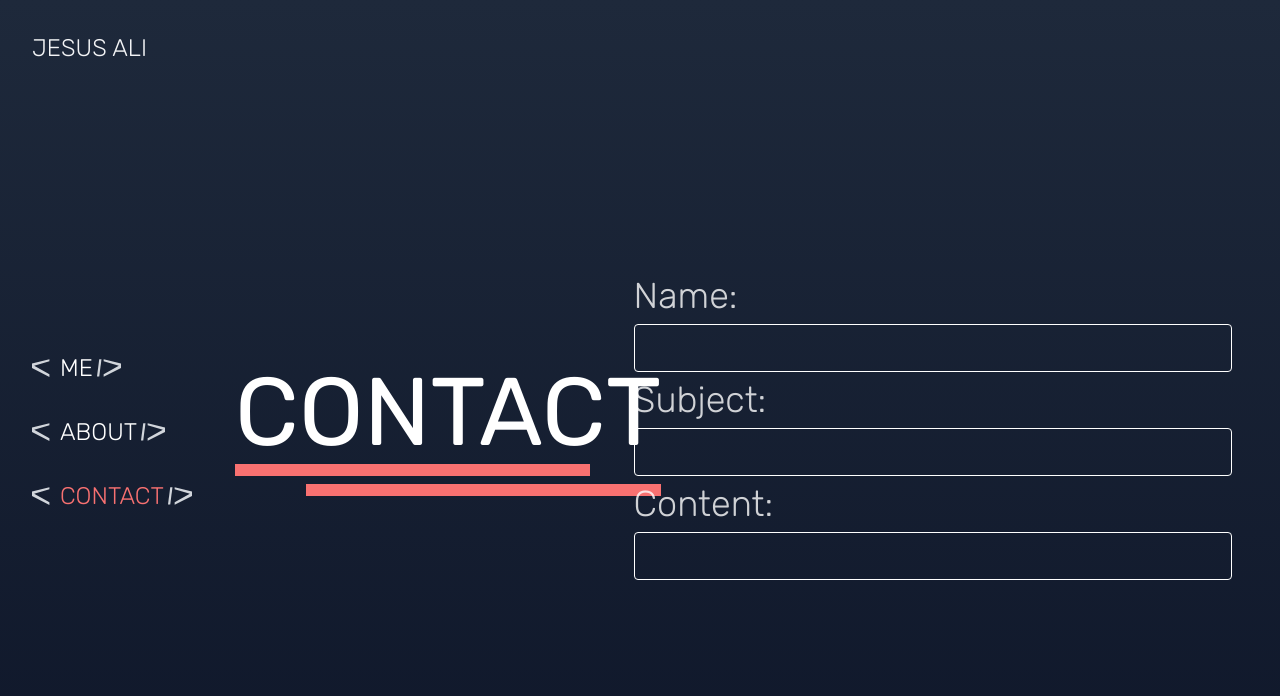
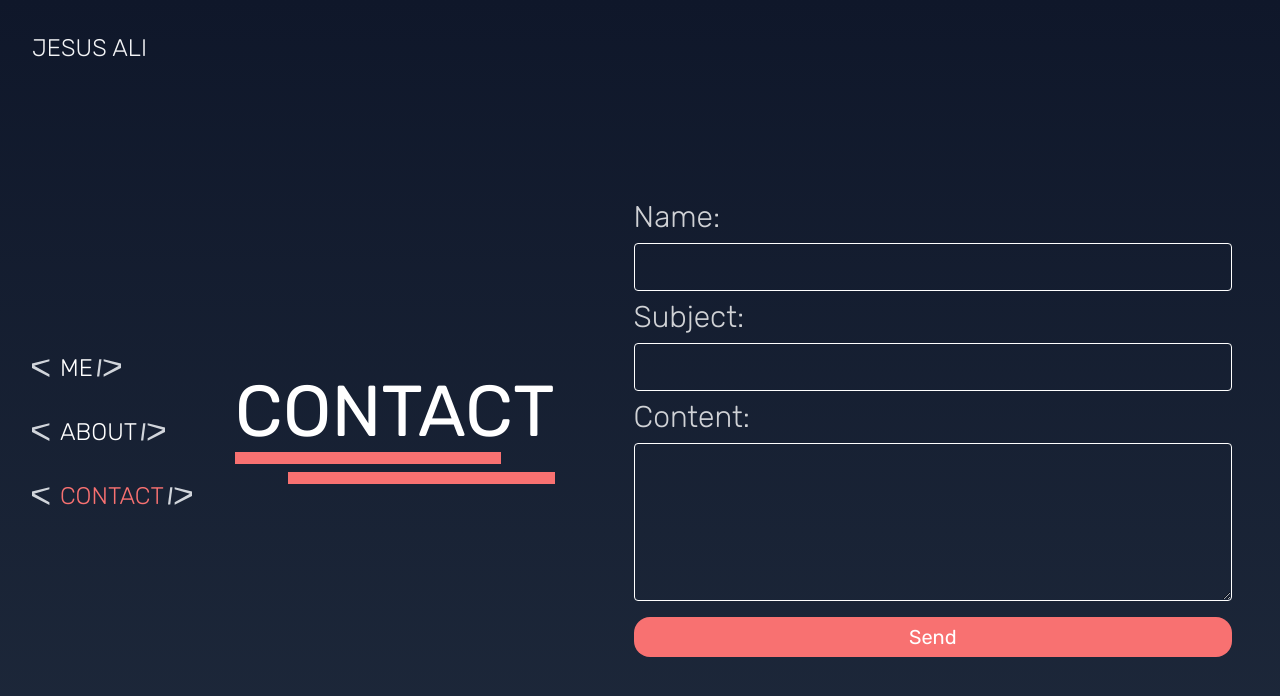
Before and after one commit to Ali-09/ali-001, a Next.js app: page /contact in a window 1280 px wide. Shown: the top 696 px of the page. Built offline with nearby package versions, Linux system fonts and the light colour scheme.

Commit message:
buttton send in contact and changes in all sections

```diff
--- a/components/LinkItem.js
+++ b/components/LinkItem.js
@@ -12,7 +12,7 @@ const LinkItem = ({tag}) => {
     const router = useRouter()
 
     return (
-        <button onClick={(e)=>{e.preventDefault();setSection(tag.section); router.push(tag.section)}} className="flex cursor-pointer fill-current items-center text-gray-300 mx-2 md:mx-0 my-4">
+        <button onClick={(e)=>{e.preventDefault();setSection(tag.section); router.push(tag.section)}} className="flex hover:opacity-80 cursor-pointer fill-current items-center text-gray-300 mx-2 md:mx-0 my-4">
             <OpenTagIcon className="w-3 h-3 md:w-6 md:h-6"/>
                 <p className={`text-md md:text-2xl px-1 font-light ${section === tag.section ? 'transition duration-1000 ease-in-out text-red-400' : null}`}>{tag.title}</p>
             <EndTagIcon className="w-3 h-3 md:w-6 md:h-6"/>
--- a/components/sections/about/index.js
+++ b/components/sections/about/index.js
@@ -6,7 +6,7 @@ import Description from '@components/sections/about/Description'
 const About = () => {
     return (
         <div className="about">
-            <div className="text-left flex items-center md:w-2/5 w-full flex-col justify-center">
+            <div className="text-left flex md:w-2/5 w-full flex-col justify-center">
                 <TitleGeneral text="ABOUT"/>
             </div>
             <div className="md:w-3/5 w-full md:self-center">
--- a/components/sections/contact/index.js
+++ b/components/sections/contact/index.js
@@ -9,12 +9,14 @@ const Contact = () => {
             </div>
             <div className="md:w-3/5 w-full md:self-center">
                 <form className="flex flex-col">
+
                     <p className="text">Name:</p>
                     <input defaultValue=""/>
                     <p className="text">Subject:</p>
                     <input defaultValue=""/>
                     <p className="text">Content:</p>
-                    <input defaultValue=""/>
+                    <textarea rows={5}></textarea>
+                    <button className="btn-send hover:opacity-80" onClick={(e)=>e.preventDefault()}>Send</button>
                 </form>
             </div>
         </div>
--- a/components/sections/me/Title.js
+++ b/components/sections/me/Title.js
@@ -20,7 +20,7 @@ const Title = () => {
                 setSentence(sentence => sentence+arr[index])
                 index++
                 typeWritten()
-            },300)
+            },400)
         }
     },[index,title])
 
@@ -31,8 +31,8 @@ const Title = () => {
     return (
         <div className="fixed md:relative self-center md:w-2/6">
             <div className="flex items-center">
-                <h1 className="text-5xl md:text-8xl whitespace-pre">{sentece}</h1>
-                <p className="text-5xl md:text-8xl animate-fade">|</p>
+                <h1 className="text-5xl md:text-7xl whitespace-pre">{sentece}</h1>
+                <p className="text-5xl md:text-7xl animate-fade">|</p>
             </div>
             <p className="text-3xl md:text-4xl text-red-400">Front End Developer</p>
         </div>
--- a/styles/globals.css
+++ b/styles/globals.css
@@ -5,7 +5,7 @@
 @tailwind utilities;
 
 html{
-  @apply overflow-hidden h-screen max-w-full max-h-screen leading-tight bg-blueGray-900 bg-gradient-to-t from-blueGray-900 to-blueGray-800;
+  @apply overflow-hidden h-screen max-w-full max-h-screen leading-tight bg-blueGray-800 bg-gradient-to-t from-blueGray-800 to-blueGray-900;
 }
 
 body{
@@ -19,15 +19,19 @@ h1, h2, h3, h4, h5, p, a, button {
   @apply text-white font-rubik;
 }
 
-input{
-  @apply my-2 w-full h-12 p-2 rounded bg-transparent border border-white text-opacity-75 text-white;
+input, textarea{
+  @apply my-2 w-full h-12 p-2 rounded bg-transparent border border-white text-opacity-75 text-white text-xl;
 }
 
-input:hover{
+textarea{
+  @apply h-auto;
+}
+
+input:hover, textarea:hover{
   @apply text-opacity-100 border-2;
 }
 
-input:focus{
+input:focus, textarea:focus{
   @apply outline-none border-2 border-red-400;
 }
 
@@ -64,11 +68,11 @@ input:focus{
 }
 
 .title{
-  @apply text-5xl md:text-8xl;
+  @apply text-5xl md:text-7xl;
 }
 
 .text{
-  @apply text-2xl md:text-4xl text-justify font-thin break-all text-opacity-80;
+  @apply text-2xl md:text-3xl text-justify font-thin break-all text-opacity-80;
 }
 
 .section{
@@ -77,6 +81,10 @@ input:focus{
 
 .about{
   @apply flex flex-col md:flex-row md:content-center w-full h-full justify-center;
+}
+
+.btn-send{
+  @apply bg-red-400 text-white h-10 text-xl rounded-2xl my-2
 }
 
 .star-1{
```
